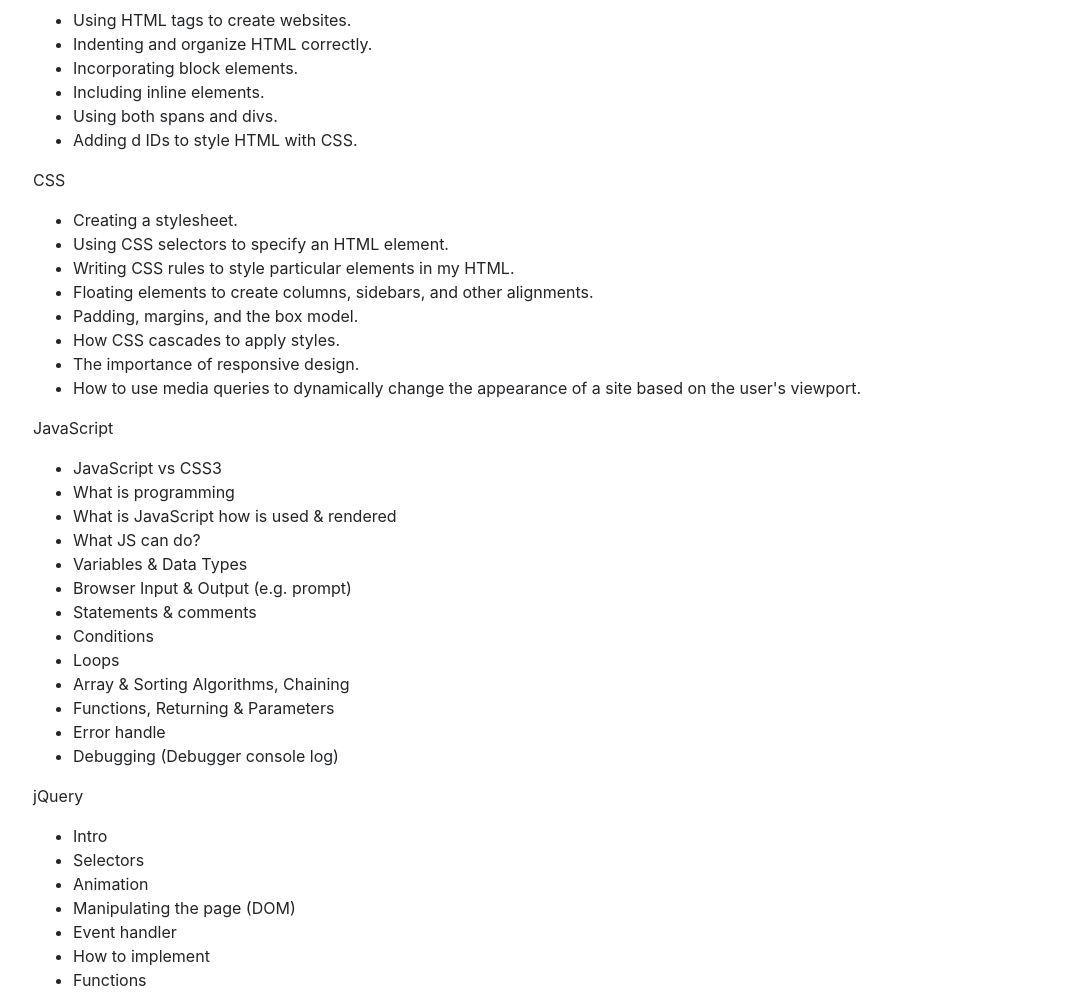
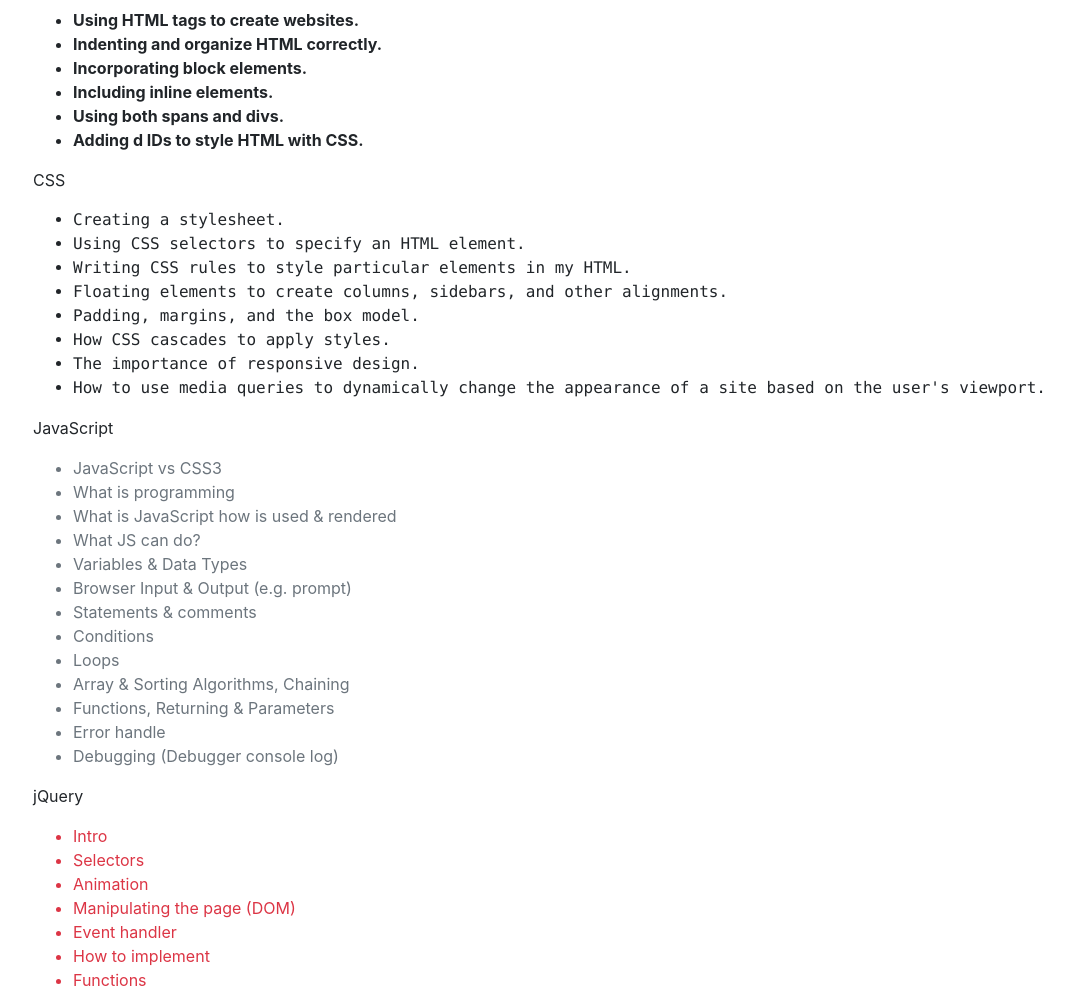
Before and after one commit to ZageGit/CF-BS-Zage-Victoria, a plain HTML site: page Basic/bootstrap-day1-b2.html in a window 1280 px wide. Shown: the part 620-1615 px from the top of the page, without its empty margins (52-1125 px from the left). Drawn offline with nearby package versions, Linux system fonts and the light colour scheme.

Commit message:
styling with bootstrap

```diff
--- a/Basic/bootstrap-day1-b2.html
+++ b/Basic/bootstrap-day1-b2.html
@@ -1,5 +1,6 @@
 <!doctype html>
 <html lang="en">
+
 <head>
     <!-- Required meta tags -->
     <meta charset="utf-8">
@@ -10,6 +11,7 @@
 
     <title>My first 5 weeks at CodeFactory</title>
 </head>
+
 <body>
 
     <div class="container">
@@ -19,7 +21,7 @@
         </p>
         <p>Git and <small>GitHub</small></p>
         <ul>
-      <li class="alert alert-primary" role="alert" >What is VC, Necessity, What is Git?</li>
+            <li class="alert alert-primary" role="alert">What is VC, Necessity, What is Git?</li>
             <li class="alert alert-primary" role="alert">Installation & Config via Command Line</li>
             <li class="alert alert-primary" role="alert">Commits, Best Practices, Standards</li>
             <li class="alert alert-primary" role="alert">Get GitHub Repository</li>
@@ -29,55 +31,55 @@
         </ul>
         <p>HTML</p>
         <ul>
-      <li>Using HTML tags to create websites.</li>
-      <li>Indenting and organize HTML correctly.</li>
-      <li>Incorporating block elements.</li>
-      <li>Including inline elements.</li>
-      <li>Using both spans and divs.</li>
-      <li>Adding d IDs to style HTML with CSS.</li>
+            <li class="font-weight-bold">Using HTML tags to create websites.</li>
+            <li class="font-weight-bold">Indenting and organize HTML correctly.</li>
+            <li class="font-weight-bold">Incorporating block elements.</li>
+            <li class="font-weight-bold">Including inline elements.</li>
+            <li class="font-weight-bold">Using both spans and divs.</li>
+            <li class="font-weight-bold">Adding d IDs to style HTML with CSS.</li>
         </ul>
         <p>CSS</p>
         <ul>
-      <li>Creating a stylesheet.</li>
-      <li>Using CSS selectors to specify an HTML element.</li>
-      <li>Writing CSS rules to style particular elements in my HTML.</li>
-      <li>Floating elements to create columns, sidebars, and other alignments.</li>
-      <li>Padding, margins, and the box model.</li>
-      <li>How CSS cascades to apply styles.</li>
-      <li>The importance of responsive design.</li>
-      <li>How to use media queries to dynamically change the appearance of a site based on the user's viewport.</li>
+            <li class="text-monospace">Creating a stylesheet.</li>
+            <li class="text-monospace">Using CSS selectors to specify an HTML element.</li>
+            <li class="text-monospace">Writing CSS rules to style particular elements in my HTML.</li>
+            <li class="text-monospace">Floating elements to create columns, sidebars, and other alignments.</li>
+            <li class="text-monospace">Padding, margins, and the box model.</li>
+            <li class="text-monospace">How CSS cascades to apply styles.</li>
+            <li class="text-monospace">The importance of responsive design.</li>
+            <li class="text-monospace">How to use media queries to dynamically change the appearance of a site based on the user's viewport.</li>
         </ul>
         <p>JavaScript</p>
         <ul>
-      <li>JavaScript vs CSS3</li>
-      <li>What is programming</li>
-      <li>What is JavaScript how is used & rendered</li>
-      <li>What JS can do?</li>
-      <li>Variables & Data Types</li>
-      <li>Browser Input & Output (e.g. prompt)</li>
-      <li>Statements & comments</li>
-      <li>Conditions</li>
-      <li>Loops</li>
-      <li>Array & Sorting Algorithms, Chaining </li>
-      <li>Functions, Returning & Parameters</li>
-      <li>Error handle</li>
-      <li>Debugging (Debugger console log)</li>
+            <li class="text-muted">JavaScript vs CSS3</li>
+            <li class="text-muted">What is programming</li>
+            <li class="text-muted">What is JavaScript how is used & rendered</li>
+            <li class="text-muted">What JS can do?</li>
+            <li class="text-muted">Variables & Data Types</li>
+            <li class="text-muted">Browser Input & Output (e.g. prompt)</li>
+            <li class="text-muted">Statements & comments</li>
+            <li class="text-muted">Conditions</li>
+            <li class="text-muted">Loops</li>
+            <li class="text-muted">Array & Sorting Algorithms, Chaining </li>
+            <li class="text-muted">Functions, Returning & Parameters</li>
+            <li class="text-muted">Error handle</li>
+            <li class="text-muted">Debugging (Debugger console log)</li>
         </ul>
         <p>jQuery</p>
         <ul>
-      <li>Intro</li>
-      <li>Selectors</li>
-      <li>Animation</li>
-      <li>Manipulating the page (DOM)</li>
-      <li>Event handler</li>
-      <li>How to implement</li>
-      <li>Functions</li>
+            <li class="text-danger">Intro</li>
+            <li class="text-danger">Selectors</li>
+            <li class="text-danger">Animation</li>
+            <li class="text-danger">Manipulating the page (DOM)</li>
+            <li class="text-danger">Event handler</li>
+            <li class="text-danger">How to implement</li>
+            <li class="text-danger">Functions</li>
         </ul>
-    <p >Bootstrap</p>
+        <p>Bootstrap</p>
         <ul>
-      <li>Introduction to the Bootstrap</li>
-      <li>Downloading Bootstrap</li>
-      <li>Bootstrap CDN</li>
+            <li class="p-3 mb-2 bg-info text-white">Introduction to the Bootstrap</li>
+            <li class="p-3 mb-2 bg-info text-white">Downloading Bootstrap</li>
+            <li class="p-3 mb-2 bg-info text-white">Bootstrap CDN</li>
         </ul>
     </div>
 
@@ -89,4 +91,5 @@
     <script src="https://cdnjs.cloudflare.com/ajax/libs/popper.js/1.14.7/umd/popper.min.js" integrity="sha384-UO2eT0CpHqdSJQ6hJty5KVphtPhzWj9WO1clHTMGa3JDZwrnQq4sF86dIHNDz0W1" crossorigin="anonymous"></script>
     <script src="https://stackpath.bootstrapcdn.com/bootstrap/4.3.1/js/bootstrap.min.js" integrity="sha384-JjSmVgyd0p3pXB1rRibZUAYoIIy6OrQ6VrjIEaFf/nJGzIxFDsf4x0xIM+B07jRM" crossorigin="anonymous"></script>
 </body>
+
 </html>
```
Lines whose indentation alone changed are shown as unchanged.
